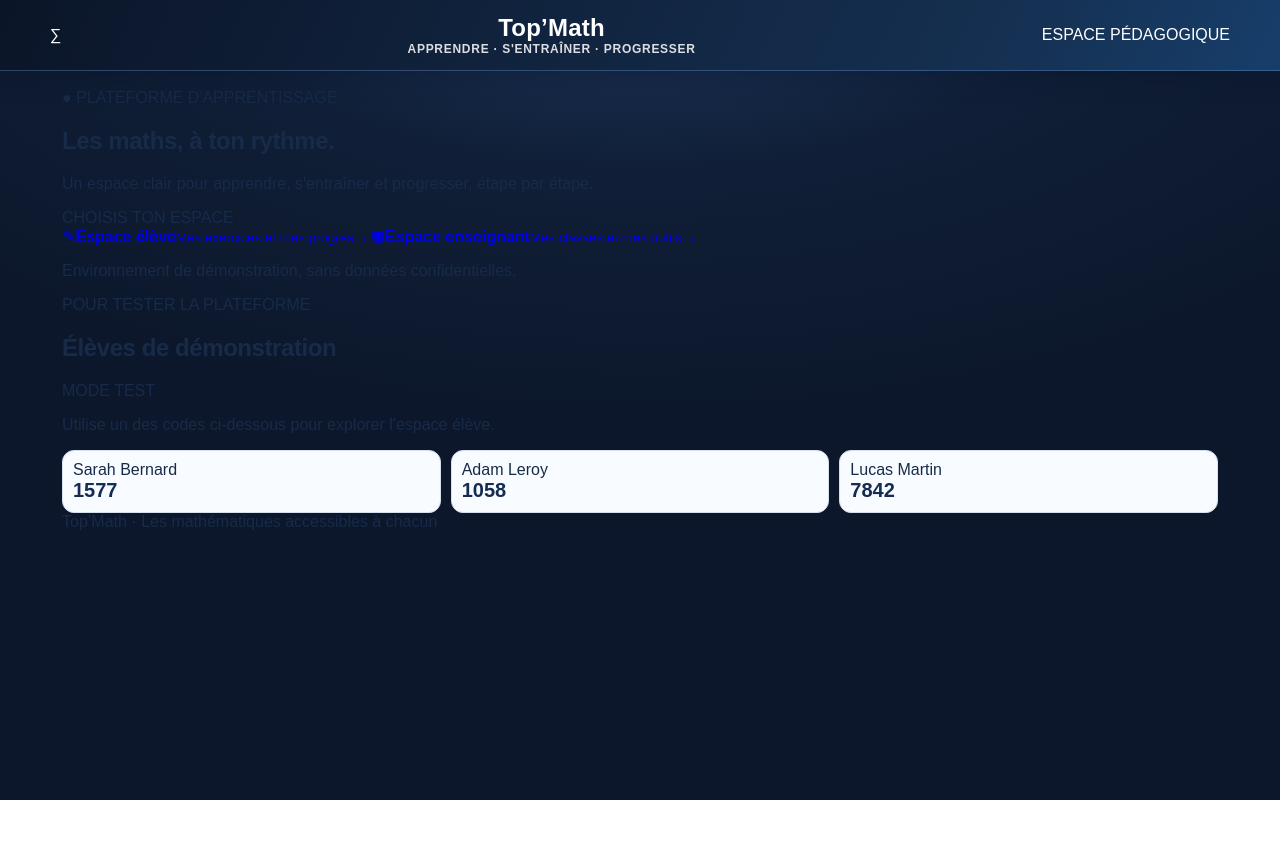
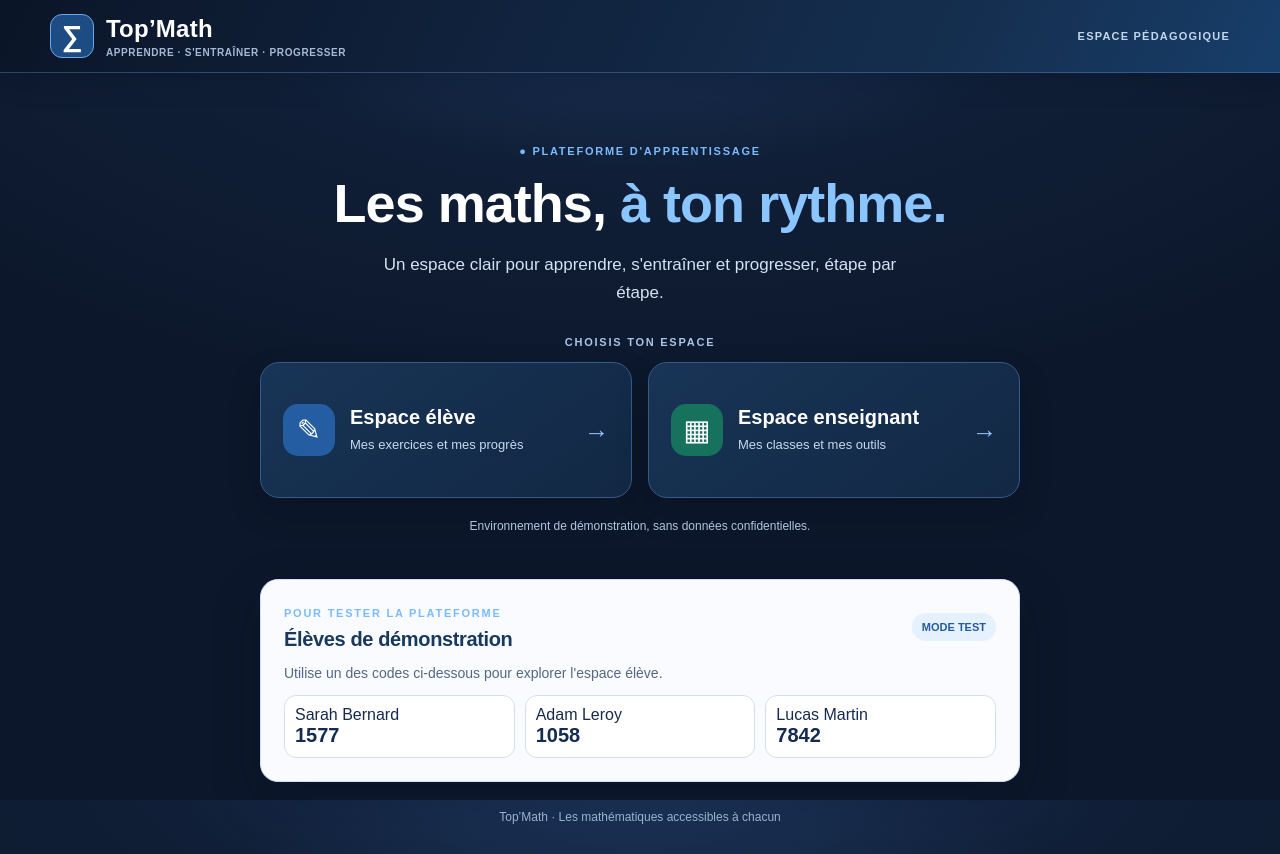
Before and after one commit to benjamintopojani-code/topmath, a plain HTML site: page index.html in a window 1280 px wide. Before the commit the page ends 800 px from the top, so only its background shows below. Drawn offline with Linux system fonts and the light colour scheme.

Commit message:
style: homepage two-access Tech Premium layout

```diff
--- a/tech-premium.css
+++ b/tech-premium.css
@@ -30,3 +30,27 @@ body>.bar a{color:#163d70}
 iframe{background:#fff}
 @media(max-width:600px){main{padding:14px 12px 28px}.login{padding:18px!important}.login .grid{gap:10px}.topbar{padding:12px 10px}}
 @media(prefers-reduced-motion:reduce){html{scroll-behavior:auto}*,*:before,*:after{transition:none!important;animation:none!important}}
+
+/* Accueil — deux entrées principales */
+.home-main{max-width:1040px;padding:40px 20px 24px}
+.home-topbar .topbar-inner{justify-content:space-between}.home-logo{display:grid;place-items:center;width:44px;height:44px;border:1px solid #6ca6ef;border-radius:12px;background:#1d4c82;color:#fff;font-size:29px;font-weight:700}
+.home-topbar .brand{text-align:left;flex:1}.home-topbar .brand small{font-size:10px;margin-top:4px;font-weight:600;color:#bfd6ef}
+.home-topbar-mark{font-size:11px;font-weight:700;letter-spacing:.11em;color:#c4d5ec}
+.home-hero{text-align:center;color:#fff;padding:32px 18px 20px}
+.home-eyebrow,.home-choice-label,.home-section-kicker{font-size:11px;font-weight:800;letter-spacing:.16em;color:#7abaff}.home-eyebrow{margin-bottom:16px}
+.home-hero h1{margin:0;font-size:clamp(32px,5vw,54px);line-height:1.12;color:#fff}.home-hero h1 span{color:#8bc5ff}
+.home-lead{margin:18px auto 30px;max-width:520px;line-height:1.6;color:#d4e2f2;font-size:17px}
+.home-choice-label{color:#aac5e8;margin-bottom:14px}
+.home-choices{display:grid;grid-template-columns:repeat(2,minmax(0,1fr));gap:16px;max-width:760px;margin:0 auto}
+.home-choice{display:flex;align-items:center;gap:15px;min-height:136px;text-align:left;text-decoration:none;border-radius:19px;padding:22px;background:linear-gradient(145deg,#183456,#122844);border:1px solid #355b86;color:white;box-shadow:0 14px 32px #030b1a30}
+.home-choice:hover{background:linear-gradient(145deg,#224671,#173456);border-color:#71acec}
+.home-choice:focus-visible{outline:3px solid #f4b84d;outline-offset:4px}
+.home-choice-icon{display:grid;place-items:center;flex:0 0 52px;height:52px;border-radius:15px;background:#245da2;font-size:29px;color:white}
+.home-choice-teacher .home-choice-icon{background:#16725c}
+.home-choice-body{display:grid;gap:8px;flex:1}.home-choice-body strong{font-size:20px;color:#fff}.home-choice-body small{font-size:13px;color:#c9d9ee;line-height:1.3}
+.home-arrow{font-size:25px;color:#92c3f8}.home-demo-note{margin:21px 0 0;color:#b2c6df;font-size:12px}
+.home-demo{max-width:760px;margin:26px auto 0;background:#f9fbff;border:1px solid #cee0f3;border-radius:18px;padding:23px;box-shadow:0 18px 48px #020f2440}
+.home-demo-header{display:flex;align-items:center;justify-content:space-between;gap:14px}.home-demo h2{font-size:20px;color:#18395e;margin:7px 0 0}.home-demo p{font-size:14px;color:#536881}
+.home-demo-badge{font-size:11px;font-weight:800;background:#e6f1ff;color:#235b9f;padding:8px 10px;border-radius:20px}
+.home-demo .demo-codes{margin-top:14px}.home-demo .demo-code{background:white}.home-footer{text-align:center;color:#9bb3d0;padding:28px 0 6px;font-size:12px}
+@media(max-width:680px){.home-main{padding:18px 14px 24px}.home-choices{grid-template-columns:1fr}.home-choice{min-height:100px;padding:16px}.home-topbar-mark{display:none}.home-hero{padding:24px 0 8px}.home-lead{font-size:15px;margin:16px auto 26px}.home-demo{padding:16px}.home-demo-header{flex-wrap:wrap}}
```
